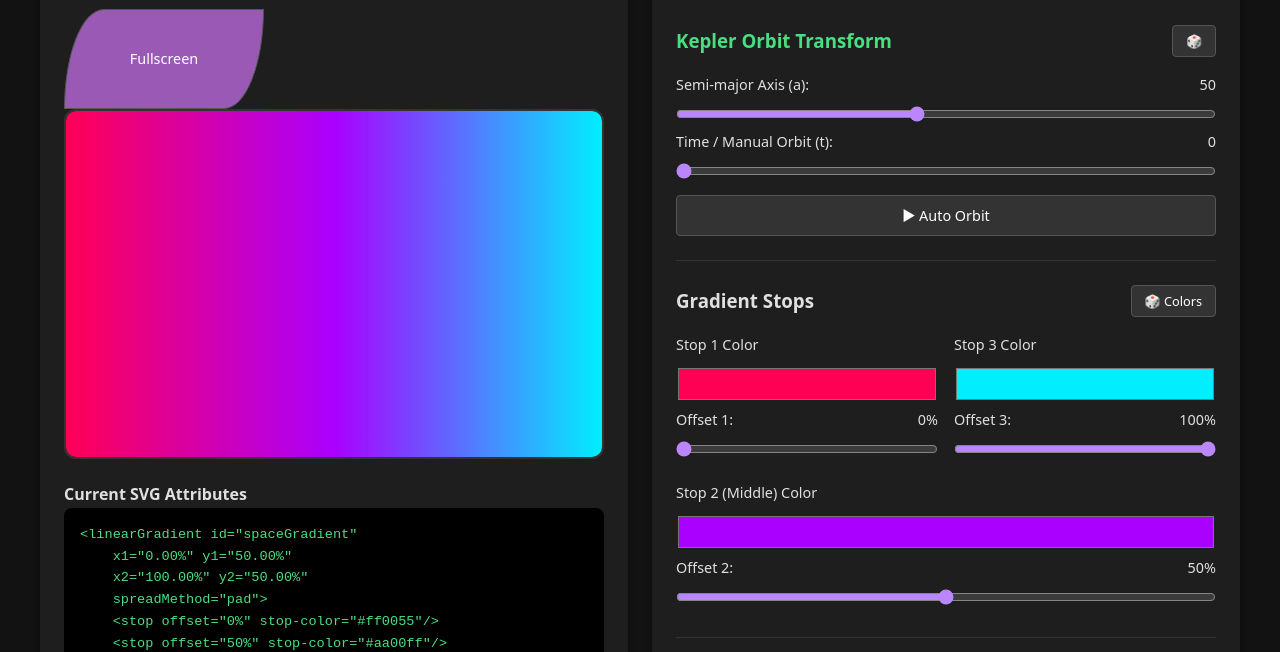
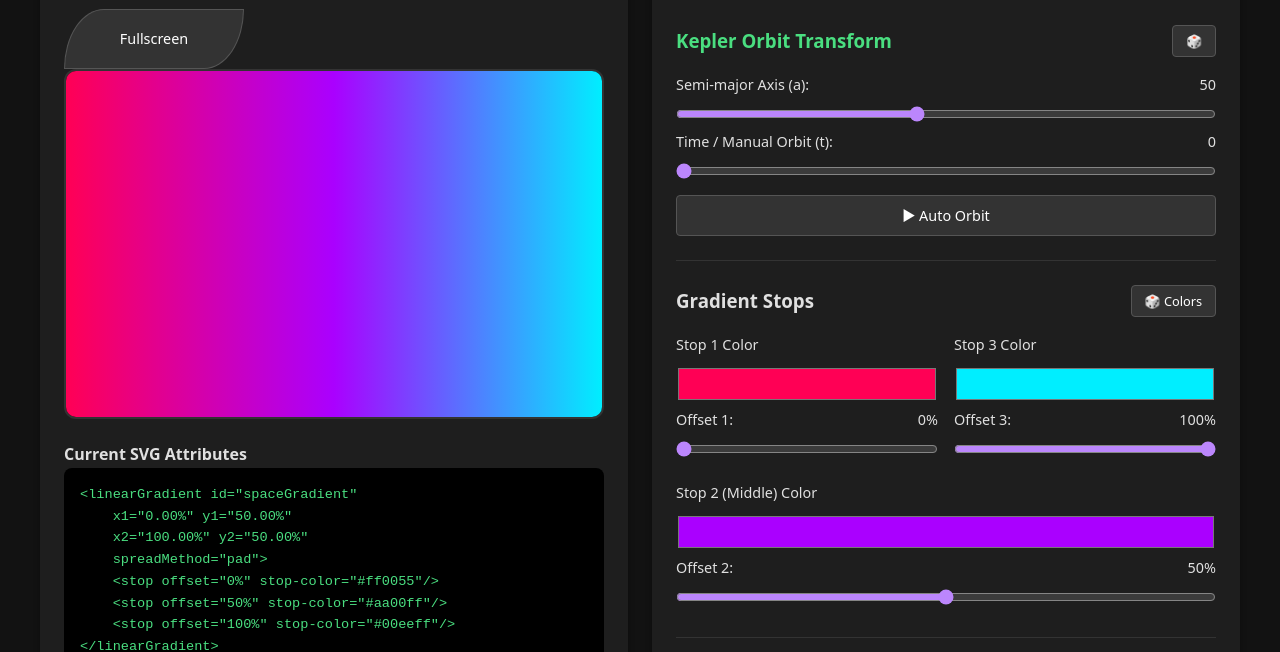
Before and after one commit to quadrasaurus910/quadrasaurus910.github.io, a plain HTML site: page gradient3.html in a window 1280 px wide. Shown: the part 153-805 px from the top of the page. Drawn offline with Linux system fonts and the light colour scheme.

Commit message:
fullscreen btn

```diff
--- a/gradient3.html
+++ b/gradient3.html
@@ -180,9 +180,9 @@
         }
 
         .modern-trapezoid {
-            width: 200px;
-            height: 100px;
-            background: #9b59b6;
+            width: 180px;
+            height: 60px;
+            /*background: #9b59b6;*/
             /* Combines specific border math with a bevel shape fallback */
             border-radius: 40px / 100% 0% 100% 0%;
             corner-shape: bevel;
```
